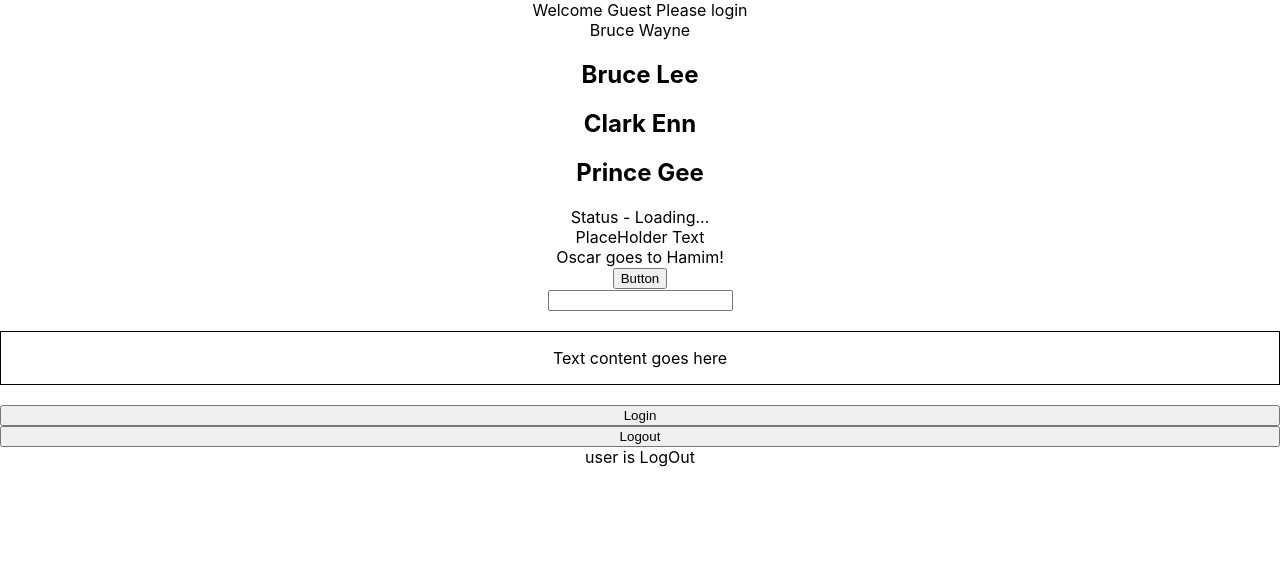
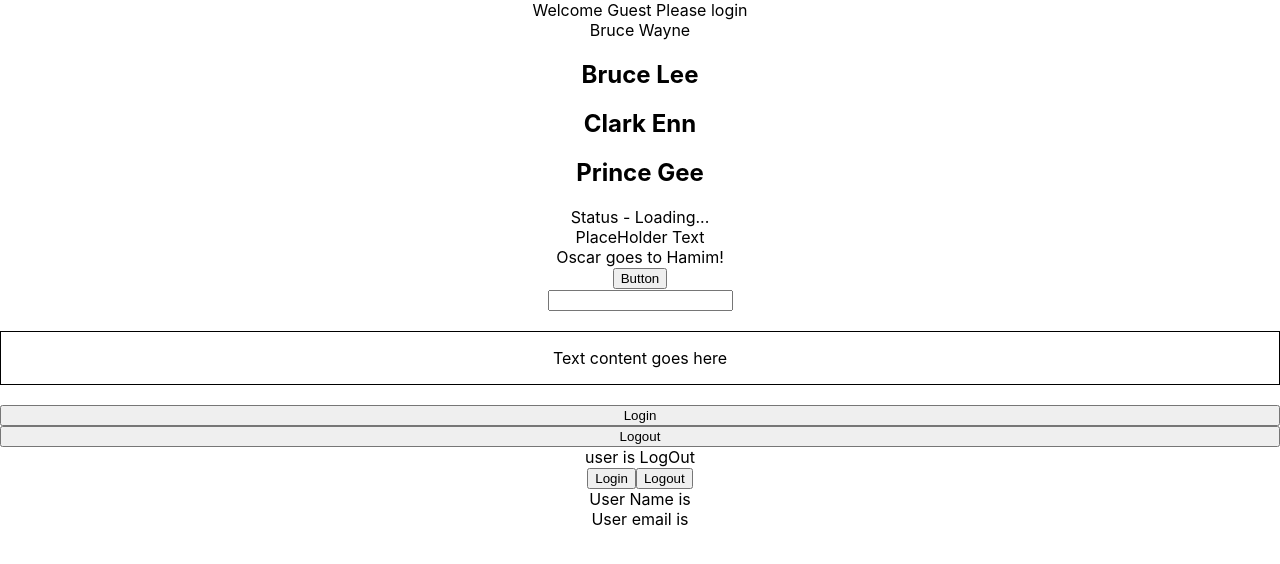
Before and after one commit to Shakil57375/Typescript-tutorial, a React (Create React App) app in the folder React_TypeScript/react-typescript-demo/: page / in a window 1280 px wide. Shown: the top 564 px of the page. Built offline with nearby package versions, Linux system fonts and the light colour scheme.

Commit message:
use State Futer value added

```diff
--- a/React_TypeScript/react-typescript-demo/src/App.tsx
+++ b/React_TypeScript/react-typescript-demo/src/App.tsx
@@ -9,6 +9,7 @@
 import PersonList from "./Components/PersonList";
 import Status from "./Components/Status";
 import LoggedIn from "./Components/useState/LoggedIn";
+import User from "./Components/useState/User";
 
 const App = () => {
   const PersonName = {
@@ -55,6 +56,8 @@
       <Container styles={{ border: "1px solid black", padding: "1rem", margin : "20px 0px" }}></Container>
       {/* Using useState Hook */}
       <LoggedIn></LoggedIn>
+      {/* use State hook feature */}
+      <User></User>
     </div>
   );
 };
--- /dev/null
+++ b/React_TypeScript/react-typescript-demo/src/Components/useState/User.tsx
@@ -0,0 +1,28 @@
+import React, { useState } from "react";
+type AuthUser = {
+  name: string;
+  email: string;
+};
+const User = () => {
+    // ? useState Future Value provides us way to set the useState type explicity like what we have done here.
+  const [user, setUser] = useState<AuthUser | null>(null);
+  const handleLogin = () => {
+    setUser({
+        name : "Shakil",
+        email : "shakil@gmail.com"
+    })
+  };
+  const handleLogout = () => {
+    setUser(null)
+  };
+  return (
+    <div>
+      <button onClick={handleLogin}>Login</button>
+      <button onClick={handleLogout}>Logout</button>
+      <div>User Name is {user?.name} </div>
+      <div>User email is {user?.email} </div>
+    </div>
+  );
+};
+
+export default User;
```
